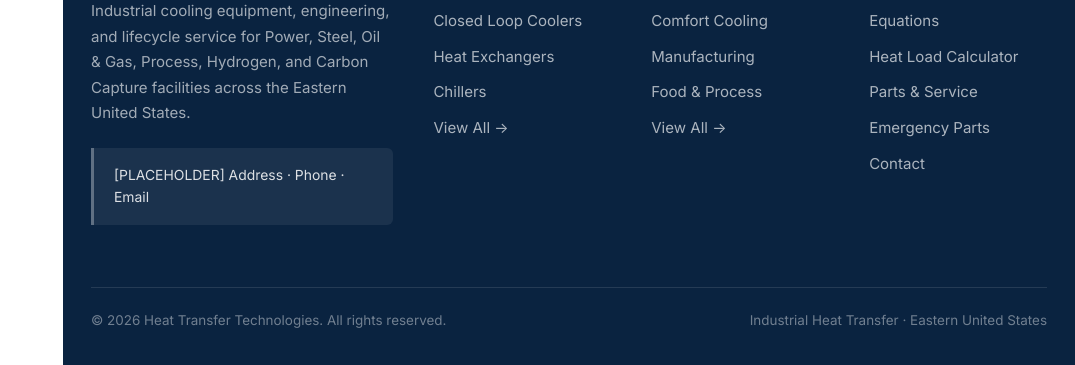
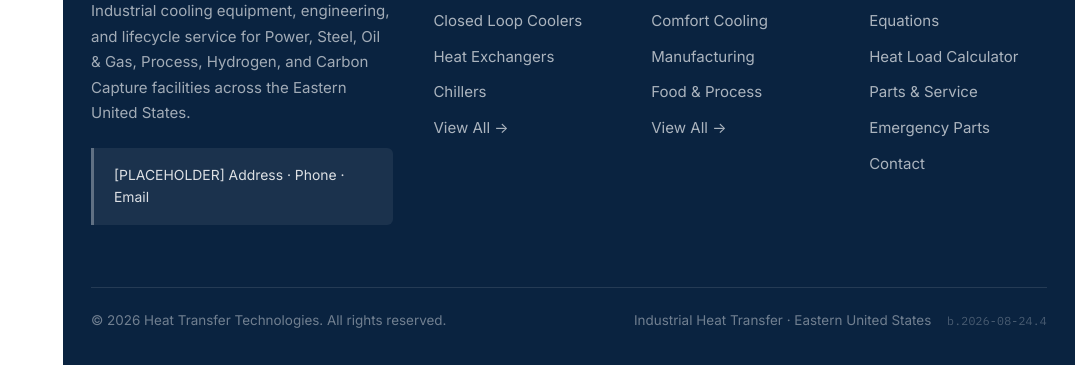
Before and after one commit to Trentdt/heattransfertechnologies, a plain HTML site: page index.html in a window 1280 px wide. Shown: the part 4633-4998 px from the top of the page, without its empty margins (205-1280 px from the left). Drawn offline with Linux system fonts and the light colour scheme.

Commit message:
Add files via upload

```diff
--- a/index.html
+++ b/index.html
@@ -495,6 +495,11 @@ table.spec td:first-child{color:var(--ink);font-weight:500;white-space:nowrap}
 .footer-bottom{border-top:1px solid rgba(255,255,255,.11);margin-top:40px;padding-top:22px;
   display:flex;justify-content:space-between;flex-wrap:wrap;gap:12px;font-size:.84rem;
   color:rgba(255,255,255,.42)}
+/* Build identifier. Deliberately quiet, but present on every page, so
+   "is the new version actually live?" is answerable at a glance instead
+   of by hunting for a feature that may or may not have shipped. */
+.build-stamp{margin-left:12px;font-family:var(--fm);font-size:.72rem;
+  color:rgba(255,255,255,.26);letter-spacing:.02em}
 
 /* ------------------------------------------------------------ utility */
 
@@ -1686,7 +1691,8 @@ html.js .reveal.in{opacity:1;transform:none;
     </div>
     <div class="footer-bottom">
       <span>&copy; <span id="year"></span> Heat Transfer Technologies. All rights reserved.</span>
-      <span>Industrial Heat Transfer &middot; Eastern United States</span>
+      <span>Industrial Heat Transfer &middot; Eastern United States
+        <span class="build-stamp" title="Build identifier — use this to confirm which version is live">b.2026-08-24.4</span></span>
     </div>
   </div>
 </footer>
```
